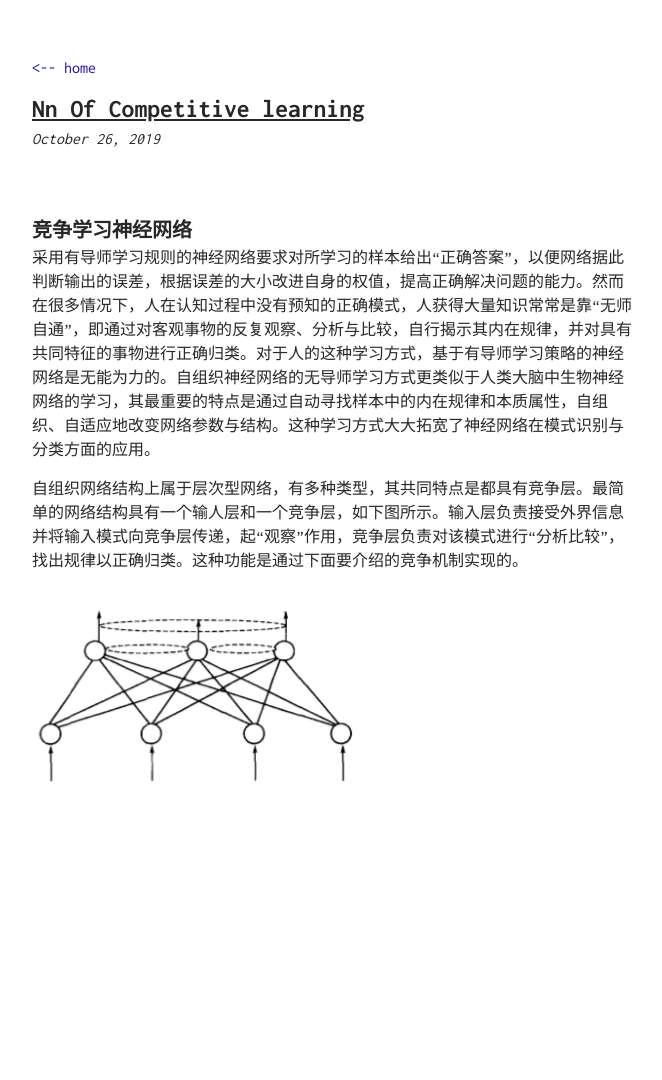
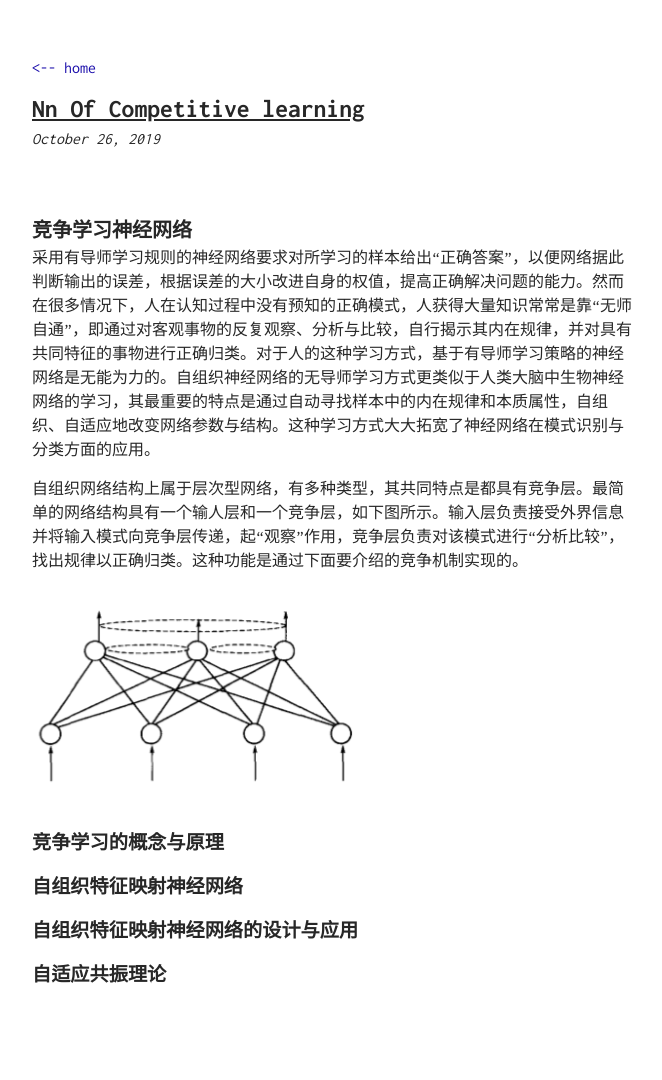
Before and after one commit to TobiahShaw/TobiahShaw.github.io, a Jekyll site: the page built from _posts/2019-10-26-NN-of-Competitive learning.md, in a window 1280 px wide. Shown: the whole page, without its empty margins (308-970 px from the left). Built offline with Jekyll 4.4.1, drawn with Linux system fonts in a browser that asks for light colours; our own code applies the rules of GitHub Pages for plain Markdown files; before the commit the page ends 914 px from its top, so only the background shows below that.

Commit message:
add content;

```diff
--- a/_posts/2019-10-26-NN-of-Competitive learning.md
+++ b/_posts/2019-10-26-NN-of-Competitive learning.md
@@ -5,3 +5,11 @@
 自组织网络结构上属于层次型网络，有多种类型，其共同特点是都具有竞争层。最简单的网络结构具有一个输人层和一个竞争层，如下图所示。输入层负责接受外界信息并将输入模式向竞争层传递，起“观察”作用，竞争层负责对该模式进行“分析比较”，找出规律以正确归类。这种功能是通过下面要介绍的竞争机制实现的。
 
 ![图1.1](../assets/img/20191026/1.1.PNG)
+
+## 竞争学习的概念与原理
+
+## 自组织特征映射神经网络
+
+## 自组织特征映射神经网络的设计与应用
+
+## 自适应共振理论
```
